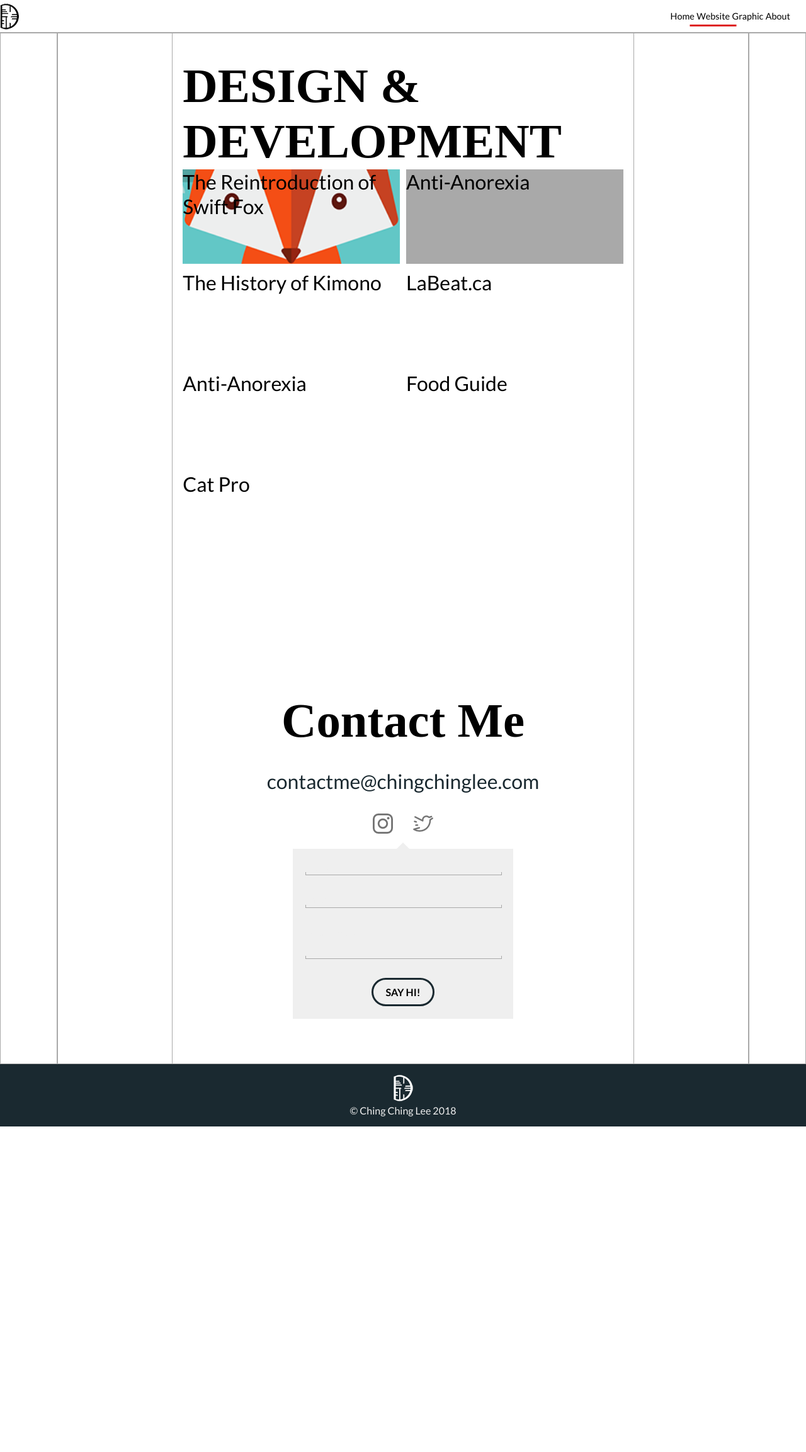
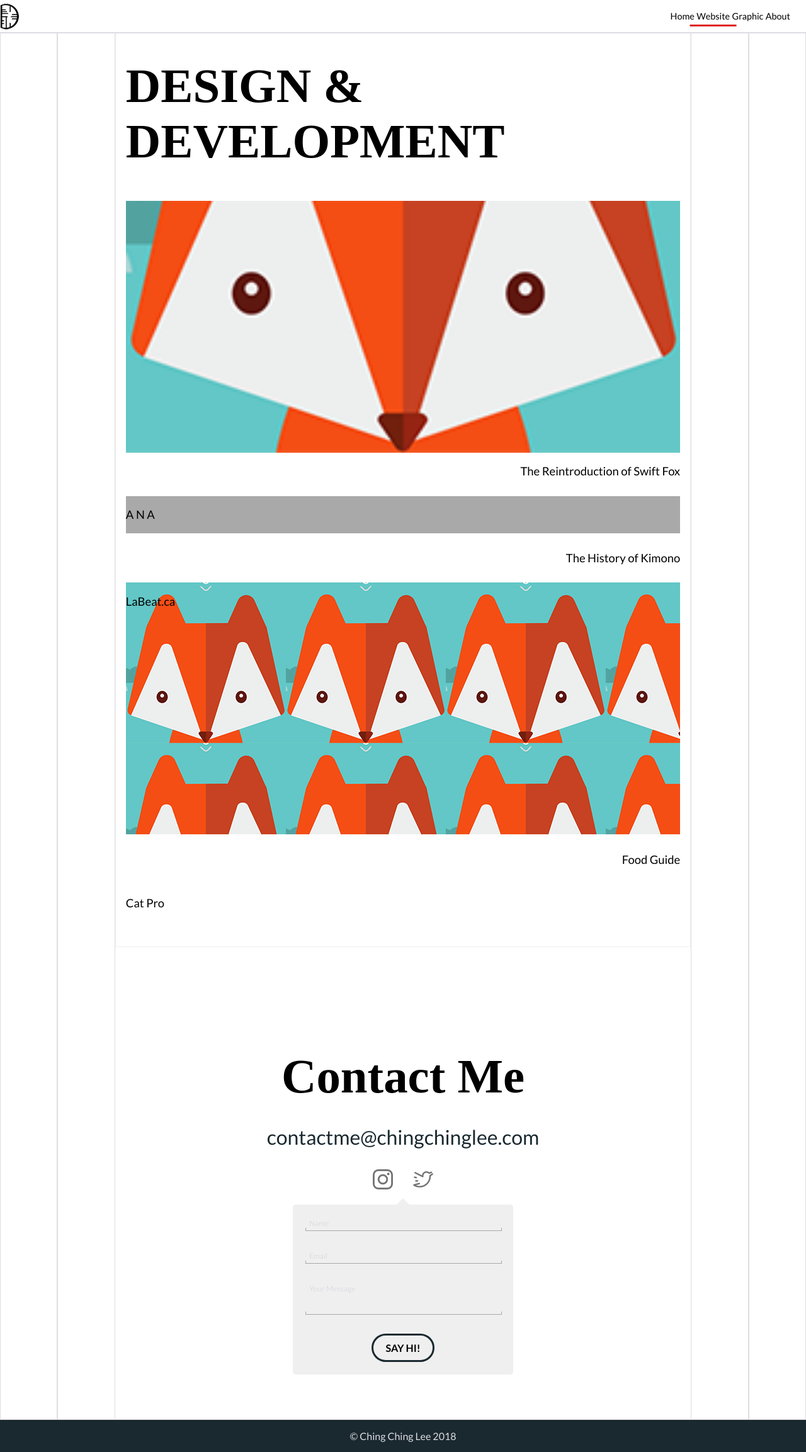
Before and after one commit to allisonching04/mywebportfolio, a PHP site: page /web.php in a window 1280 px wide. Shown: the whole page at 63% size. Before the commit the page ends 1789 px from the top, so only its background shows below. Run offline with PHP 8.4, Linux system fonts and the light colour scheme; some libraries are stand-ins or nearby versions.

Commit message:
uploaded & changed light-grey

```diff
--- a/about.php
+++ b/about.php
@@ -30,7 +30,7 @@
 
 		</nav>
 
-		<div class="innerpage_context">
+		<div class="innerpage_context innerpage_about">
 			<div class="innerpage_part1 innpage_part1_about">
 				<h2 class="innerpage_second_title moblie_text_title">CHING</h2>
 				<h2 class="innerpage_second_title moblie_text_title">CHING</h2>
@@ -98,7 +98,6 @@
 		</div>
 
 		<footer>
-			<div class="footer_logo"><img class="twitter_icon" src="img/footer_white_logo.png" alt="siteLogo"></div>
 			<p class="footer_copyright">&copy; Ching Ching Lee 2018</p>
 		</footer>
 	</div>
--- a/css/gallery.css
+++ b/css/gallery.css
@@ -1,20 +1,58 @@
-.gallery_text {
-  font-size: 2em; }
+.innerpage_gallery {
+  display: grid;
+  grid-template-columns: 1fr 1fr 10fr 1fr 1fr;
+  grid-template-rows: auto auto;
+  margin: 0; }
+
+.innerpage_context_empty_box01 {
+  grid-column: 1/2;
+  grid-row: 1/3; }
+
+.innerpage_context_empty_box02 {
+  grid-column: 2/3;
+  grid-row: 1/3; }
+
+.innerpage_part1 {
+  grid-column: 3/4;
+  grid-row: 1/2;
+  border: 1px solid #EFEFEF;
+  justify-self: center;
+  padding: 2.5em 5em;
+  z-index: 99;
+  width: 100%;
+  display: flex;
+  flex-direction: column; }
+  .innerpage_part1 .download_resume_btn {
+    align-self: center;
+    margin-top: 15vh; }
+
+.item_text {
+  font-size: 1.15em;
+  font-weight: 300; }
+
+.item_text_right {
+  float: right; }
 
 .body_gallery {
+  margin-top: 50px;
   font: 100% "Lato", sans-serif;
   display: grid;
-  grid-template-columns: repeat(auto-fit, minmax(250px, 1fr));
-  grid-auto-rows: 150px;
+  grid-template-columns: 1fr;
+  grid-auto-rows: auto;
   grid-auto-flow: row dense;
   grid-gap: 10px; }
 
-.web_item_01 {
+.web_item_images01 {
   background-image: url(../img/webgallery/fox_web_show.png);
-  background-position: bottom; }
+  background-position: bottom;
+  height: 400px; }
 
 .web_item_02 {
   background-color: #A9A9A9; }
+
+.web_item_04 {
+  background-image: url(../img/webgallery/fox_web_show.png);
+  height: 400px; }
 
 @media only screen and (max-width: 700px) {
   .body_gallery {
--- a/css/styles.css
+++ b/css/styles.css
@@ -23,23 +23,25 @@ h3 {
   font: 100% "Lato", sans-serif; }
 
 p {
-  font: 100% "Lato", sans-serif; }
+  font: 100% "Lato", sans-serif;
+  font-weight: 100; }
 
 a {
   color: #1A2930;
   font: 100% "Lato", sans-serif;
+  font-weight: 300;
   text-decoration: none;
   cursor: pointer; }
 
 .empty_border, .border_area {
-  border: 1px solid #A9A9A9; }
+  border: 1px solid #DFDCE3; }
 
 .page_container {
   display: flex;
   flex-direction: column; }
 
 .primary_nav {
-  border-bottom: 1px solid #A9A9A9; }
+  border-bottom: 1px solid #DFDCE3; }
   .primary_nav .primary_nav_ul {
     display: flex;
     justify-content: space-between;
@@ -188,7 +190,7 @@ a {
     background-image: url(../img/homepageimg/sun_sm.png);
     background-position: bottom; }
 
-.innerpage_context {
+.innerpage_about {
   display: grid;
   grid-template-columns: 1fr 2fr 8fr 2fr 1fr;
   grid-template-rows: auto auto;
@@ -205,7 +207,7 @@ a {
 .innerpage_part1 {
   grid-column: 3/4;
   grid-row: 1/2;
-  border-top: 1px solid #A9A9A9;
+  border-top: 1px solid #DFDCE3;
   justify-self: center;
   padding: 2.5em 5em;
   z-index: 99;
@@ -234,7 +236,7 @@ a {
   grid-column: 3/4;
   grid-row: 2/3;
   border: none;
-  border-bottom: 1px solid #A9A9A9;
+  border-bottom: 1px solid #DFDCE3;
   margin: 0; }
 
 .homepage_part04_grid, .contact_me_grid {
@@ -281,7 +283,8 @@ a {
   width: 350px;
   margin: 20px auto;
   padding: 20px;
-  background: #EFEFEF; }
+  background: #efefef;
+  border-radius: 5px; }
   .contact-form-container .contact-form:before {
     content: '';
     position: absolute;
@@ -292,7 +295,7 @@ a {
     height: 0;
     margin-left: -10px;
     border-left: 10px solid transparent;
-    border-bottom: 10px solid #EFEFEF;
+    border-bottom: 10px solid #efefef;
     border-right: 10px solid transparent; }
 .contact-form-container .field-container {
   margin-bottom: 30px; }
@@ -328,11 +331,11 @@ a {
   -moz-transition: height .1s;
   transition: height .1s; }
 .contact-form-container ::-webkit-input-placeholder {
-  color: #EFEFEF; }
+  color: #DFDCE3; }
 .contact-form-container :-moz-placeholder {
-  color: #EFEFEF; }
+  color: #DFDCE3; }
 .contact-form-container :-ms-placeholder {
-  color: #EFEFEF; }
+  color: #DFDCE3; }
 
 .round_btn:hover, .round_btn:active, .round_btn:focus {
   border-color: #DE1B1B;
@@ -348,7 +351,7 @@ footer {
   background: #1A2930;
   padding: 1em 2px; }
   footer p {
-    color: #EFEFEF;
+    color: #DFDCE3;
     margin: 0; }
 
 @media only screen and (min-width: 802px) {
@@ -376,7 +379,8 @@ footer {
   .primary_nav_effect .primary_nav_current > a,
   .primary_nav_effect li > a:hover {
     background-color: transparent;
-    color: #111; }
+    color: #111;
+    font-weight: 500; }
   .primary_nav_effect li > a:hover::after {
     transform: scaleX(2); }
   .primary_nav_effect .primary_nav_current > a:after {
@@ -435,7 +439,7 @@ footer {
     display: block; } }
 @media only screen and (max-width: 650px) and (min-width: 320px) {
   .primary_nav {
-    border-bottom: 1px solid #A9A9A9; }
+    border-bottom: 1px solid #DFDCE3; }
 
   .primary_nav.moveBorder {
     border: none; }
@@ -465,7 +469,7 @@ footer {
     padding: 0; }
 
   .primary_nav .primary_nav_ul .moblie_nav_item .primary_nav_item_link {
-    border: 1px solid #A9A9A9;
+    border: 1px solid #DFDCE3;
     display: block;
     margin: 0;
     padding: 1.5em 1em;
--- a/index.php
+++ b/index.php
@@ -144,7 +144,6 @@
 		</div>
 
 		<footer>
-			<div class="footer_logo"><img class="twitter_icon" src="img/footer_white_logo.png" alt="siteLogo"></div>
 			<p class="footer_copyright">&copy; Ching Ching Lee 2018</p>
 		</footer>
 	</div>
--- a/sass/gallery.scss
+++ b/sass/gallery.scss
@@ -6,25 +6,73 @@ $dark-grey: #A9A9A9;
 $dark-blue: #1A2930;
 $highlight-red: #DE1B1B;
 
-.gallery_text {font-size: 2em;}
+.innerpage_gallery {
+	display: grid;
+	grid-template-columns: 1fr 1fr 10fr 1fr 1fr;
+	grid-template-rows: auto auto;
+	margin: 0;
+
+}
+.innerpage_context_empty_box01{
+	grid-column: 1/2;
+	grid-row:1/3;
+}
+.innerpage_context_empty_box02{
+	grid-column: 2/3;
+	grid-row:1/3;
+}
+
+.innerpage_part1 {
+	grid-column: 3/4;
+	grid-row:1/2;
+	border: 1px solid $light-grey;
+
+	justify-self: center;
+	padding:2.5em 5em;
+	z-index: 99;
+	width: 100%;
+
+	display: flex;
+	flex-direction: column;
+
+	.download_resume_btn {
+		align-self: center;
+		margin-top: 15vh;
+	}
+}
+
+// .gallery_text {font-size: 2em;}
+.item_text {
+	font-size: 1.15em;
+	font-weight: 300;
+
+}
+
+.item_text_right {
+	float: right;
+}
+
 .body_gallery {
+	margin-top: 50px;
 	font: 100% $secondary-font;
 
 	//width: 100%;
 	//margin: 2em auto;
 	//padding: 0 1em;
 	display: grid;
-	grid-template-columns: repeat(auto-fit, minmax(250px, 1fr));
-	grid-auto-rows: 150px;
+	// grid-template-columns: repeat(auto-fit, minmax(350px, 1fr));
+	grid-template-columns: 1fr;
+	grid-auto-rows: auto;
   	grid-auto-flow: row dense;
   	grid-gap: 10px;
 
 }
 
 
-.web_item_01 {
+.web_item_images01{
 	background-image: url(../img/webgallery/fox_web_show.png);
   	background-position: bottom;
+  	height: 400px
 }
 .web_item_02 {
 	background-color: $dark-grey;
@@ -33,6 +81,12 @@ $highlight-red: #DE1B1B;
 .web_item_03 {
   	//background-position: bottom;
 }
+
+.web_item_04 {
+  	background-image: url(../img/webgallery/fox_web_show.png);
+  	height: 400px
+}
+
 
 
 @media only screen and (max-width: 700px) {
--- a/sass/styles.scss
+++ b/sass/styles.scss
@@ -1,7 +1,7 @@
 $primary-font: 'Merriweather', serif;
 $secondary-font: 'Lato', sans-serif;
 
-$light-grey: #EFEFEF;
+$light-grey: #DFDCE3;
 $dark-grey: #A9A9A9;
 $dark-blue: #1A2930;
 $highlight-red: #DE1B1B;
@@ -44,17 +44,19 @@ h3 {
 
 p {
 	font: 100% $secondary-font;
+	font-weight: 100;
 }
 
 a {
 	color:$dark-blue;
 	font: 100% $secondary-font;
+	font-weight: 300;
 	text-decoration: none;
 	cursor: pointer;
 }
 
 .empty_border, .border_area {
-	border: 1px solid $dark-grey;
+	border: 1px solid $light-grey;
 }
 
 .page_container {
@@ -64,7 +66,7 @@ a {
 }
 // navbar
 .primary_nav {
-	border-bottom: 1px solid $dark-grey;
+	border-bottom: 1px solid $light-grey;
 
 	// .primary_nav_flex {
 	//     align-items: center;
@@ -278,7 +280,7 @@ a {
 }
 
 //entered website layout
-.innerpage_context {
+.innerpage_about {
 	display: grid;
 	grid-template-columns: 1fr 2fr 8fr 2fr 1fr;
 	grid-template-rows: auto auto;
@@ -297,7 +299,7 @@ a {
 .innerpage_part1 {
 	grid-column: 3/4;
 	grid-row:1/2;
-	border-top: 1px solid $dark-grey;
+	border-top: 1px solid $light-grey;
 
 	justify-self: center;
 	padding:2.5em 5em;
@@ -336,7 +338,7 @@ a {
 	grid-column: 3/4;
 	grid-row: 2/3;
 	border: none;
-	border-bottom: 1px solid $dark-grey;
+	border-bottom: 1px solid $light-grey;
 	margin: 0;
 }
 
@@ -412,7 +414,8 @@ a {
 	  width: 350px;
 	  margin: 20px auto;
 	  padding: 20px;
-	  background: $light-grey;
+	  background: #efefef;
+	  border-radius: 5px;
 
 
 	  &:before {
@@ -425,7 +428,7 @@ a {
 	    height: 0;
 	    margin-left: -10px;
 	    border-left: 10px solid transparent;
-	    border-bottom: 10px solid $light-grey;
+	    border-bottom: 10px solid #efefef;
 	    border-right: 10px solid transparent;
 	  }
 }
@@ -540,6 +543,7 @@ footer {
 		li > a:hover {
 		  background-color: transparent;
 		  color: #111;
+		  font-weight: 500;
 		}
 
 		li > a:hover::after {
@@ -606,7 +610,7 @@ footer {
 
 @media only screen and (max-width: 650px) and (min-width: 320px) {
 	.primary_nav {
-		border-bottom: 1px solid $dark-grey;
+		border-bottom: 1px solid $light-grey;
 	}
 	.primary_nav.moveBorder {
 		border:none;
@@ -645,7 +649,7 @@ footer {
 	}
 	.primary_nav .primary_nav_ul .primary_nav_item {padding:0;}
 	.primary_nav .primary_nav_ul .moblie_nav_item .primary_nav_item_link {
-		border: 1px solid $dark-grey;
+		border: 1px solid $light-grey;
 		display: block;
 		margin: 0;
 		padding: 1.5em 1em;
--- a/web.php
+++ b/web.php
@@ -32,18 +32,42 @@
 
 		</nav>
 
-		<div class="innerpage_context">
+		<div class="innerpage_context innerpage_gallery">
 			<div class="innerpage_part1 innerpage_part1_web">
 				<h2 class="innerpage_second_title">DESIGN &#38; </h2>
 				<h2 class="innerpage_second_title">DEVELOPMENT</h2>
 				<div class="body_gallery web_body_gallery">
-					<div class="showcase_item web_gallery_item gallery_text web_item_01">The Reintroduction of Swift Fox</div>
-					<div class="showcase_item web_gallery_item gallery_text web_item_02">Anti-Anorexia</div>
-					<div class="showcase_item web_gallery_item gallery_text web_item_03">The History of Kimono</div>
-					<div class="showcase_item web_gallery_item gallery_text web_item_04">LaBeat.ca</div>
-					<div class="showcase_item web_gallery_item gallery_text web_item_05">Anti-Anorexia</div>
-					<div class="showcase_item web_gallery_item gallery_text web_item_06">Food Guide</div>
-					<div class="showcase_item web_gallery_item gallery_text web_item_07">Cat Pro</div>
+					<div class="web_gallery_item gallery_text web_item_01">
+						<div class="showcase_item  web_item_images01"></div>
+						<p class="item_text item_text_right">The Reintroduction of Swift Fox</p>
+					</div>
+
+					<div class="web_gallery_item gallery_text web_item_02">
+						<div class="showcase_item  web_item_images02"></div>
+						<p class="item_text">A N A</p>
+					</div>
+
+					<div class="web_gallery_item gallery_text web_item_03">
+						<div class="showcase_item  web_item_images03"></div>
+						<p class="item_text item_text_right">The History of Kimono</p>
+					</div>
+
+					<div class="web_gallery_item gallery_text web_item_04">
+						<div class="showcase_item  web_item_images04"></div>
+						<p class="item_text">LaBeat.ca</p>
+					</div>
+
+
+					<div class="web_gallery_item gallery_text web_item_05">
+						<div class="showcase_item  web_item_images05"></div>
+						<p class="item_text item_text_right">Food Guide</p>
+					</div>
+
+					<div class="web_gallery_item gallery_text web_item_06">
+						<div class="showcase_item  web_item_images06"></div>
+						<p class="item_text">Cat Pro</p>
+					</div>
+
 				</div>
 			</div>
 
@@ -88,7 +112,6 @@
 		</div>
 
 		<footer>
-			<div class="footer_logo"><img class="twitter_icon" src="img/footer_white_logo.png" alt="siteLogo"></div>
 			<p class="footer_copyright">&copy; Ching Ching Lee 2018</p>
 		</footer>
 	</div>
```
Also changed, not shown: graphic.php (+14 -4 lines), .htaccess (renamed from .htaccess.txt), graphic/graphicpage_flatdesign.php (deleted), graphic/graphicpage_glasses.php (deleted), web/webpage_catpro.php (deleted), web/webpage_foodapp.php (deleted), web/webpage_fox.php (deleted), web/webpage_kimono.php (deleted), 2 other files.
